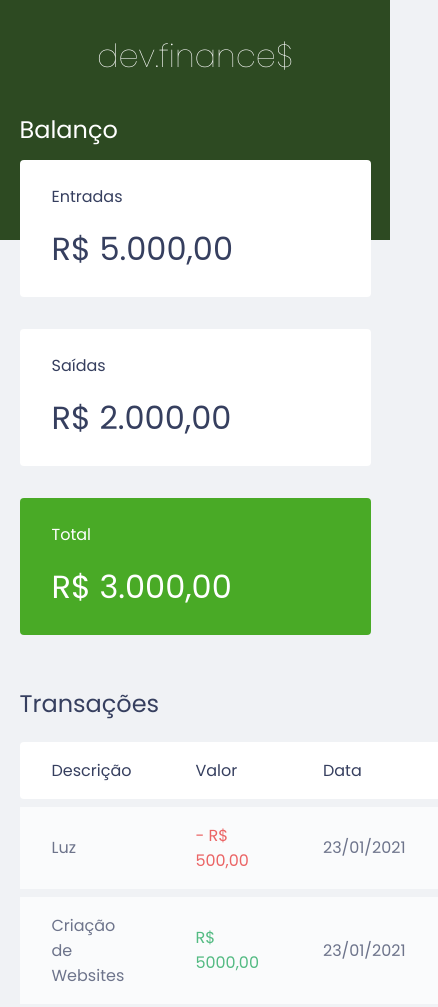
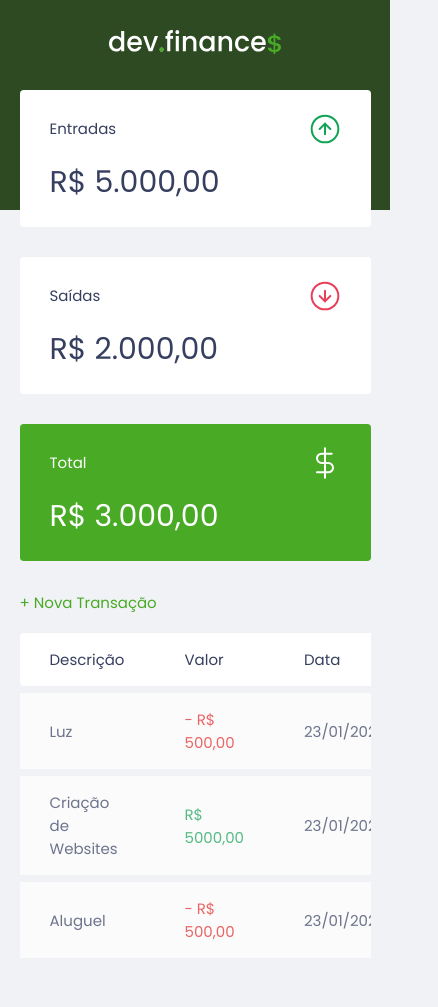
Before and after one commit to LucianoWeslen11/dev.finance, a plain HTML site: page src/index.html in a window 390 px wide. Shown: the top 1007 px of the page, 438 px wide, since content can reach past the window. Drawn offline with Linux system fonts and the light colour scheme.

Commit message:
added responsive design

```diff
--- a/src/index.html
+++ b/src/index.html
@@ -12,31 +12,42 @@
   </head>
   <body>
     <header>
-      <h1 id="logo">dev.finance$</h1>
+      <img src="./assets/logo.svg" alt="Logo Dev Finance">
     </header>
 
     <main class="container">
       <section id="balance">
-        <h2>Balanço</h2>
+        <h2 class="sr-only">Balanço</h2>
 
         <div class="card">
-          <h3>Entradas</h3>
+          <h3>
+            <span>Entradas</span>
+            <img src="./assets/income.svg" alt="Imagem de Entradas">
+          </h3>
           <p>R$ 5.000,00</p>
         </div>
 
         <div class="card">
-          <h3>Saídas</h3>
+          <h3>
+            <span>Saídas</span>
+            <img src="./assets/expense.svg" alt="Imagem de Saídas">
+          </h3>
           <p>R$ 2.000,00</p>
         </div>
 
         <div class="card total">
-          <h3>Total</h3>
+          <h3>
+            <span>Total</span>
+            <img src="./assets/total.svg" alt="Imagem de Total">
+          </h3>
           <p>R$ 3.000,00</p>
         </div>
       </section>
 
       <section id="transaction">
-        <h2>Transações</h2>
+        <h2 class="sr-only">Transações</h2>
+
+        <a href="#" class="button new">+ Nova Transação</a>
 
         <table id="data-table">
           <thead>
@@ -44,6 +55,7 @@
               <th>Descrição</th>
               <th>Valor</th>
               <th>Data</th>
+              <th></th>
             </tr>
           </thead>
           <tbody>
@@ -51,16 +63,19 @@
               <td class="description">Luz</td>
               <td class="expense">- R$ 500,00</td>
               <td class="date">23/01/2021</td>
+              <td><img src="./assets/minus.svg" alt="Reomver Transação"></td>
             </tr>
             <tr>
               <td class="description">Criação de Websites</td>
               <td class="incoma">R$ 5000,00</td>
               <td class="date">23/01/2021</td>
+              <td><img src="./assets/minus.svg" alt="Reomver Transação"></td>
             </tr>
             <tr>
               <td class="description">Aluguel</td>
               <td class="expense">- R$ 500,00</td>
               <td class="date">23/01/2021</td>
+              <td><img src="./assets/minus.svg" alt="Reomver Transação"></td>
             </tr>
           </tbody>
         </table>
--- a/src/style.css
+++ b/src/style.css
@@ -9,9 +9,24 @@
   box-sizing: border-box;
 }
 
+html {
+  font-size: 93.75%; /* 15px */
+}
+
 body {
   background: #f0f2f5;
   font-family: "Poppins", sans-serif;
+}
+
+.sr-only {
+  position: absolute;
+  width: 1px;
+  padding: 0;
+  margin: -1px;
+  overflow: hidden;
+  clip: rect(0, 0, 0, 0);
+  white-space: nowrap;
+  border-width: 0;
 }
 
 .container {
@@ -25,6 +40,21 @@ h2 {
   margin-bottom: 0.8rem;
   font-weight: 400;
   color: var(--dark-blue);
+}
+
+/*LINKS AND BUTTONS*/
+a {
+  color: #49aa26;
+  text-decoration: none;
+}
+
+a:hover {
+  color: #3dd705;
+}
+
+a.button.new {
+  display: inline-block;
+  margin-bottom: 0.8rem;
 }
 
 /* HEADER */
@@ -61,6 +91,10 @@ header {
 .card h3 {
   font-weight: 400;
   font-size: 1rem;
+
+  display: flex;
+  align-items: center;
+  justify-content: space-between;
 }
 
 .card p {
@@ -75,6 +109,12 @@ header {
 }
 
 /* TRANSACTION */
+#transaction {
+  display: block;
+  width: 100%;
+  overflow-x: auto;
+}
+
 #data-table {
   width: 100%;
   border-spacing: 0 0.5rem;
@@ -86,6 +126,11 @@ header {
   border-radius: 0.25rem 0 0 0.25rem;
 }
 
+#data-table thead tr td:last-child,
+#data-table thead tr th:last-child {
+  border-radius: 0 0.25rem 0.25rem 0;
+}
+
 #data-table tbody tr {
   opacity: 0.7;
 }
@@ -93,6 +138,7 @@ header {
 #data-table tbody tr:hover {
   opacity: 1;
 }
+
 #data-table thead th {
   background: #fff;
   font-weight: 400;
@@ -123,3 +169,16 @@ footer {
 
   opacity: 0.6;
 }
+
+/* RESPONSIVE */
+@media (min-width: 800px) {
+  html {
+    font-size: 87.5%; /* 14px */
+  }
+
+  #balance {
+    display: grid;
+    grid-template-columns: repeat(3, 1fr);
+    gap: 2rem;
+  }
+}
```
